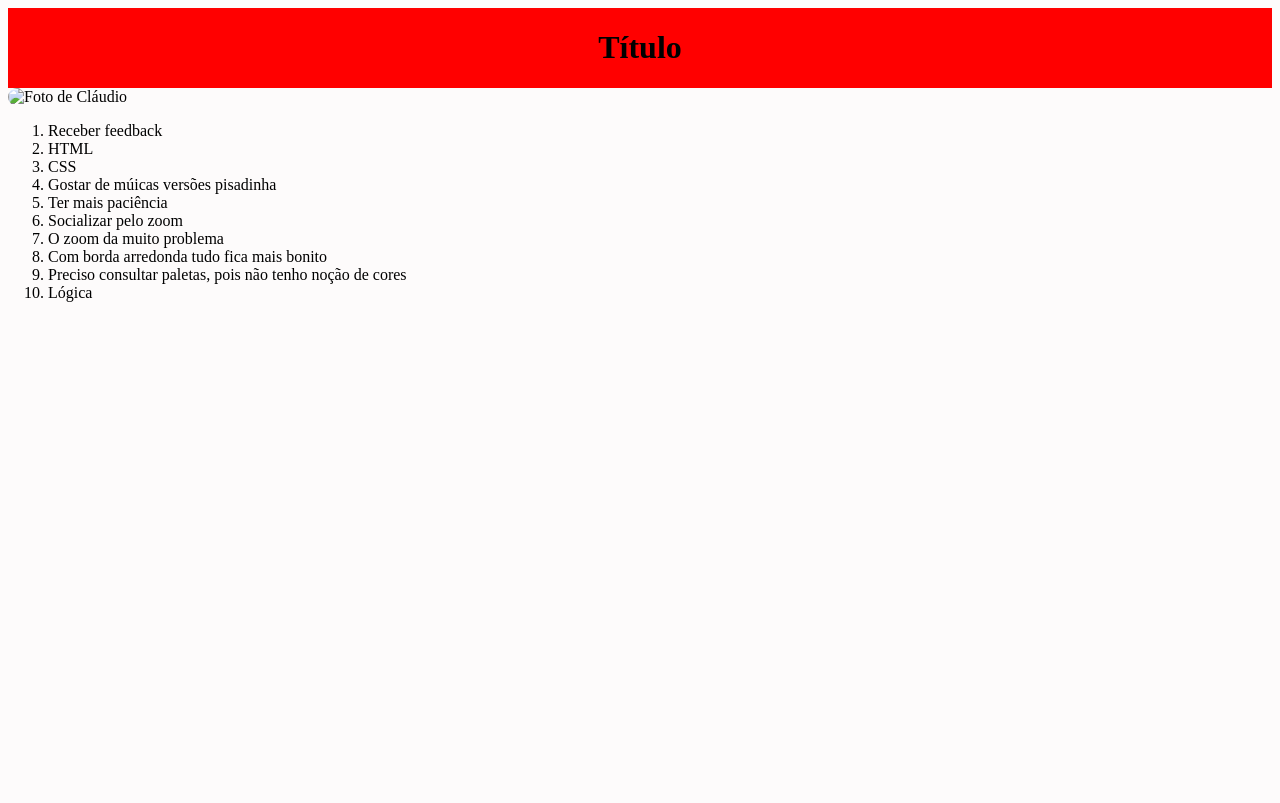
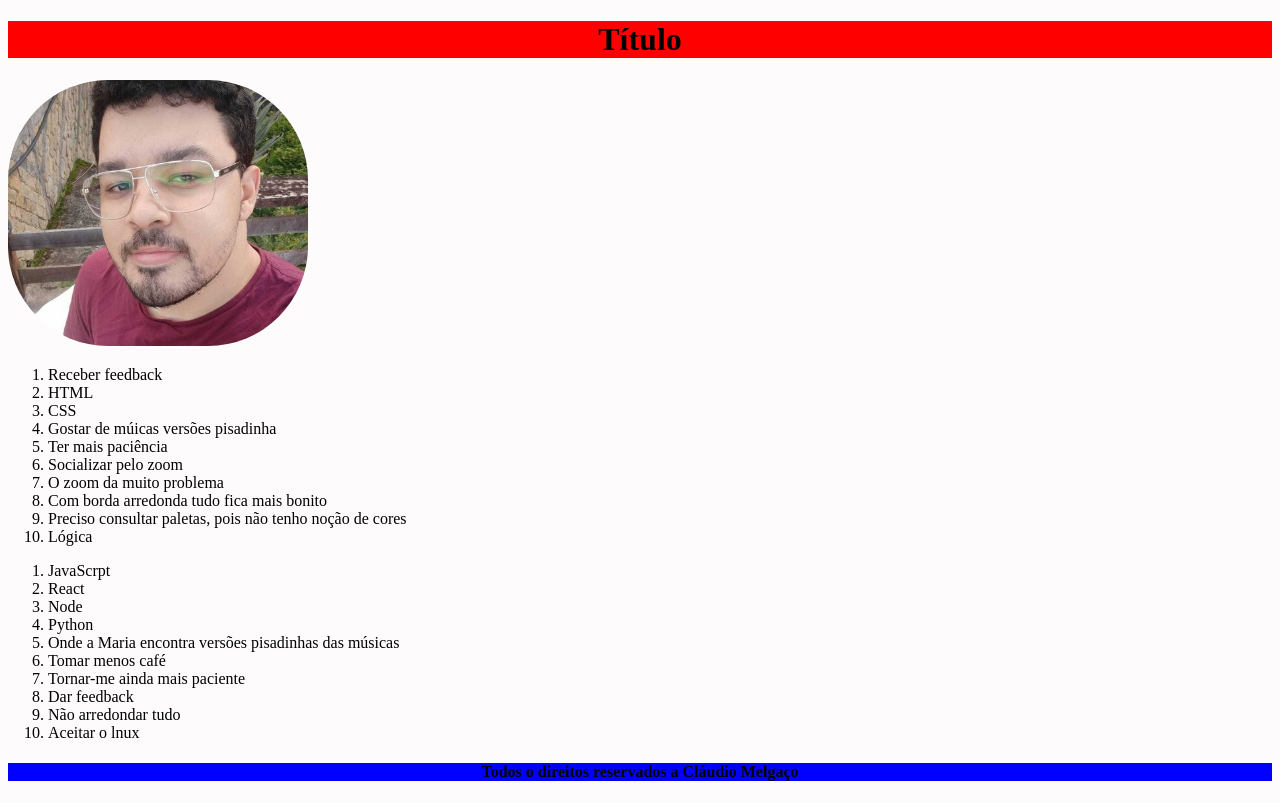
Before and after one commit to melgacoc/lessons-learned, a website: page index.html in a window 1280 px wide. Drawn offline with Linux system fonts and the light colour scheme.

Commit message:
Adicionei outra lista e rodapé

```diff
--- a/index.html
+++ b/index.html
@@ -7,12 +7,16 @@
     <link rel="stylesheet" href="style.css">
     <title>Primeiro projeto na Trybe</title>
 </head>
+
+<header>
+        <h1 id="cabecalho">Título</h1>
+</header>
+
 <body>
-    <header id="cabecalho">
-        <h1>Título</h1>
-    </header>
 
-    <img id="minha_foto" src="./minhafoto.jpg" alt="Foto de Cláudio">
+
+    <img id="minha_foto" src="./minhafoto.jpg" alt="Foto de Cláudio"
+    width="300px">
 
     <ol id="licoe_aprendidas" >
         <li>Receber feedback</li>
@@ -25,6 +29,27 @@
         <li>Com borda arredonda tudo fica mais bonito</li>
         <li>Preciso consultar paletas, pois não tenho noção de cores</li>
         <li>Lógica</li>
+
     </ol>
+
+    <ol id="licoes_a_aprender" >
+        <li>JavaScrpt</li>
+        <li>React</li>
+        <li>Node</li>
+        <li>Python</li>
+        <li>Onde a Maria encontra versões pisadinhas das músicas</li>
+        <li>Tomar menos café</li>
+        <li>Tornar-me ainda mais paciente</li>
+        <li>Dar feedback</li>
+        <li>Não arredondar tudo</li>
+        <li>Aceitar o lnux</li>
+    </ol>
+
+
 </body>
+<footer>
+     <div>
+        <h4 id="rodape">Todos o direitos reservados a Cláudio Melgaço</h4>
+     </div>
+</footer>
 </html>
--- a/style.css
+++ b/style.css
@@ -17,3 +17,12 @@ body{
 #licoes_aprendidas{
     list-style: decimal;
 }
+
+#licoes_a_aprender{
+    list-style: decimal;
+}
+
+#rodape{
+    background-color: blue;
+    display: flex; flex-direction: row; justify-content: center;
+}
```
Also changed, not shown: minhafoto.jpg (added).
